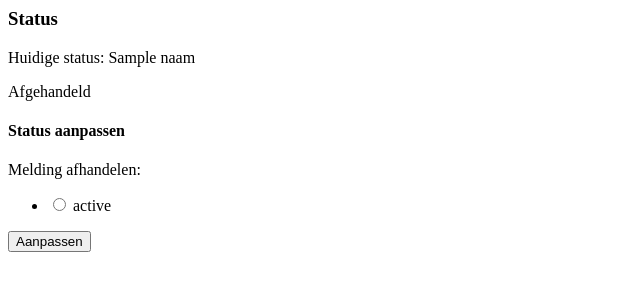
After one commit to forza-mor-rotterdam/regie, a Django app: page /part/detail/1/afhandelen/ in a window 1280 px wide. The commit adds this page. Shown: the top 300 px of the page, without its empty margins (0-640 px from the left). Run offline with Django 3.2, Linux system fonts and the light colour scheme; tables that the repository leaves empty hold one stand-in row (values such as "Sample post"); a database or web service that is not in the repository returns one stand-in record (values such as "Sample title"); data that the repository does not hold is empty; parts of the project's set-up code (start-up, migrations or seed data) failed here and were passed over.

Commit message:
afhandelen: initial

```diff
--- a/app/apps/meldingen/service.py
+++ b/app/apps/meldingen/service.py
@@ -51,3 +51,15 @@ class MeldingenService:
 
     def get_melding(self, id, query_string=""):
         return self.do_request(f"/melding/{id}/?{query_string}")
+
+    def melding_status_aanpassen(self, id, status, bijlagen=[], omschrijving=None):
+        data = {
+            "status": {
+                "naam": status,
+            },
+            "bijlagen": bijlagen,
+            "omschrijving": omschrijving,
+        }
+        return self.do_request(
+            f"/melding/{id}/status-aanpassen/", method="patch", data=data
+        )
--- a/app/apps/regie/forms.py
+++ b/app/apps/regie/forms.py
@@ -43,3 +43,16 @@ class FilterForm(forms.Form):
         super().__init__(*args, **kwargs)
         self.fields["offset"].choices = offset_options
         self.fields["begraafplaats"].choices = locatie_opties
+
+
+class MeldingAfhandelenForm(forms.Form):
+    afhandel_reden = forms.ChoiceField(
+        widget=forms.RadioSelect(),
+        label="Melding afhandelen",
+        choices=(),
+    )
+
+    def __init__(self, *args, **kwargs):
+        afhandel_reden_opties = kwargs.pop("afhandel_reden_opties", None)
+        super().__init__(*args, **kwargs)
+        self.fields["afhandel_reden"].choices = afhandel_reden_opties
--- /dev/null
+++ b/app/apps/regie/templates/melding/part_melding_afhandelen.html
@@ -0,0 +1,15 @@
+<turbo-frame id="melding_afhandelen">
+    <form action="{% url 'melding_afhandelen' melding.id %}" method="post">
+        <h3 class="h5">Status</h3>
+        <p>Huidige status: {{melding.status.naam}}</p>
+        <p>
+            {% if melding.afgesloten_op %}Afgehandeld{% else %}Openstaand{% endif %}
+        </p>
+        <h4 class="h6">Status aanpassen</h4>
+        {% csrf_token %}
+        {{ form.as_p }}
+        <button type="submit">
+            Aanpassen
+        </button>
+    </form>
+</turbo-frame>
--- a/app/apps/regie/views.py
+++ b/app/apps/regie/views.py
@@ -3,7 +3,7 @@ import math
 
 import weasyprint
 from apps.meldingen import service_instance
-from apps.regie.forms import FilterForm
+from apps.regie.forms import FilterForm, MeldingAfhandelenForm
 from config.context_processors import general_settings
 from django.conf import settings
 from django.http import HttpResponse, QueryDict
@@ -108,6 +108,32 @@ def detail(request, id):
     )
 
 
+def melding_afhandelen(request, id):
+    melding = service_instance.get_melding(id)
+    afhandel_reden_opties = [(s, s) for s in melding.get("volgende_statussen", ())]
+    form = MeldingAfhandelenForm(afhandel_reden_opties=afhandel_reden_opties)
+    if request.POST:
+        form = MeldingAfhandelenForm(
+            request.POST, afhandel_reden_opties=afhandel_reden_opties
+        )
+        if form.is_valid():
+            melding = service_instance.melding_status_aanpassen(
+                id, status=form.cleaned_data.get("afhandel_reden")
+            )
+            afhandel_reden_opties = [
+                (s, s) for s in melding.get("volgende_statussen", ())
+            ]
+            form = MeldingAfhandelenForm(afhandel_reden_opties=afhandel_reden_opties)
+    return render(
+        request,
+        "melding/part_melding_afhandelen.html",
+        {
+            "form": form,
+            "melding": melding,
+        },
+    )
+
+
 def root(request):
     return redirect(reverse("melding_lijst"))
 
--- a/app/config/urls.py
+++ b/app/config/urls.py
@@ -2,6 +2,7 @@ from apps.regie.views import (
     detail,
     http_404,
     http_500,
+    melding_afhandelen,
     melding_lijst,
     melding_pdf_download,
     overview,
@@ -17,7 +18,12 @@ urlpatterns = [
     path("melding/", melding_lijst, name="melding_lijst"),
     path("health/", include("health_check.urls")),
     path("part/melding/", overview, name="overview_part"),
-    path("part/detail/<int:id>", detail, name="detail_part"),
+    path("part/detail/<int:id>/", detail, name="detail_part"),
+    path(
+        "part/detail/<int:id>/afhandelen/",
+        melding_afhandelen,
+        name="melding_afhandelen",
+    ),
     path(
         "download/melding/<int:id>/pdf/",
         melding_pdf_download,
```
Also changed, not shown: app/apps/regie/templates/melding/part_detail.html (+3 -4 lines).
